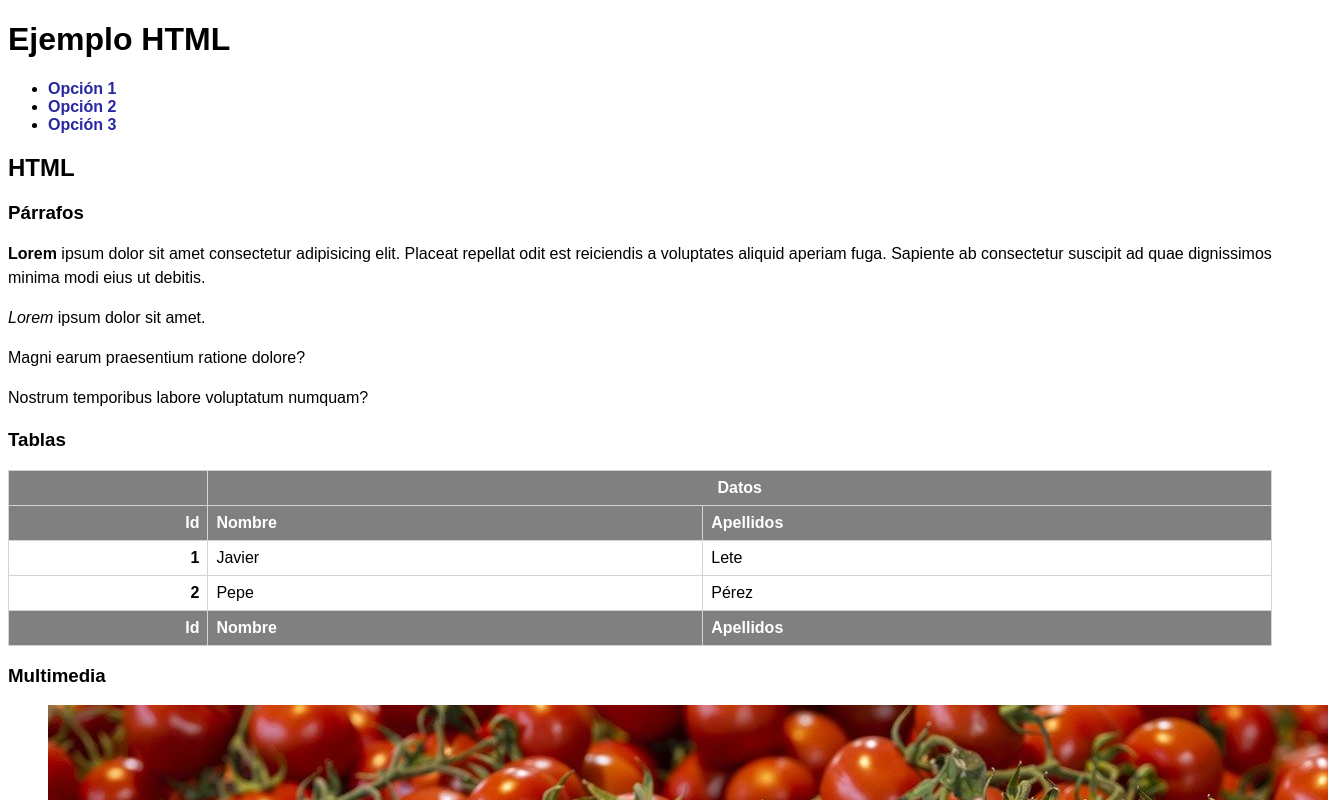
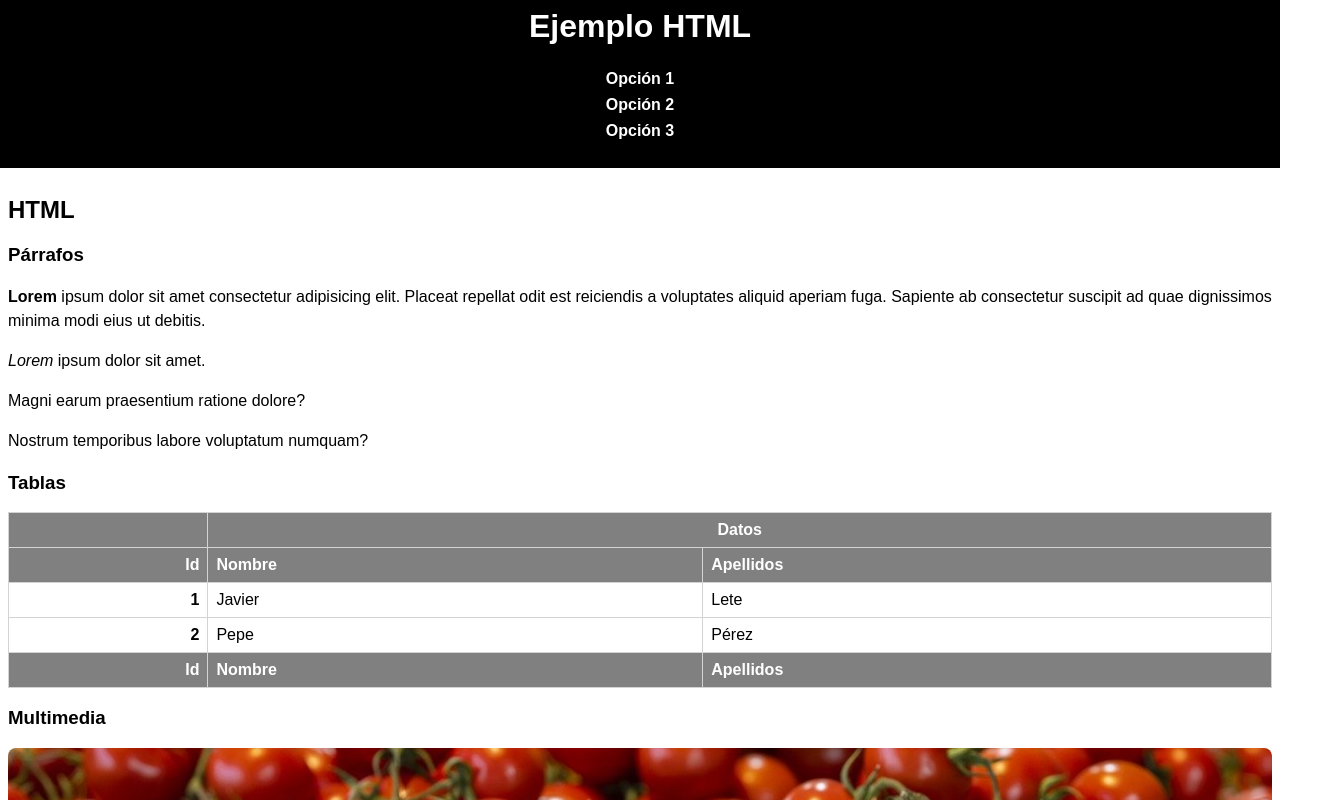
Before and after one commit to javierlete/frontend-2518, a plain HTML site: page index.html in a window 1280 px wide. Shown: the top 800 px of the page, 1328 px wide, since content can reach past the window. Drawn offline with Linux system fonts and the light colour scheme; a script that the page names is missing.

Commit message:
CSS básica

```diff
--- a/css/estilos.css
+++ b/css/estilos.css
@@ -1,10 +1,68 @@
+:root {
+    --color-tinta: black;
+    --color-fondo: white;
+    --color-fondo-suave: gray;
+    --color-linea: lightgray;
+    --color-enlace: rgb(40, 40, 162);
+    --redondeado: 0.5rem;
+    --hueco-grande: 0.5rem;
+    --hueco-peque: 0.25rem;
+}
+
+* {
+    box-sizing: border-box;
+
+    margin-left: 0;
+    margin-right: 0;
+}
+
 body {
     font-family: Arial, Helvetica, sans-serif;
+    margin: 0;
+
+    background-color: var(--color-fondo);
+    color: var(--color-tinta);
+
+}
+
+main {
+    padding: var(--hueco-grande)
+}
+
+header {
+    background-color: var(--color-tinta);
+    color: var(--color-fondo);
+    text-align: center;
+
+    padding: var(--hueco-grande);
+
+    & ul {
+        list-style: none;
+        padding-left: 0;
+    }
+
+    & a {
+        display: inline-block;
+        color: var(--color-fondo);
+        padding: var(--hueco-peque);
+        border-radius: var(--redondeado);
+    }
+
+    & a:hover {
+        background-color: var(--color-fondo);
+        color: var(--color-tinta);
+        text-decoration: none;
+    }
+}
+
+
+h1 {
+    margin-top: 0;
 }
 
 a {
     text-decoration: none;
-    color: rgb(40, 40, 162);
+    color: var(--color-enlace);
     font-weight: bold;;
 }
 
@@ -13,7 +71,7 @@ a:hover {
 }
 
 p {
-    line-height: 1.5rem;
+    line-height: calc(1rem + var(--hueco-grande));
 }
 
 table {
@@ -23,13 +81,13 @@ table {
 }
 
 thead, tfoot {
-    background-color: gray;
-    color: white;
+    background-color: var(--color-fondo-suave);
+    color: var(--color-fondo);
 }
 
 th, td {
-    padding: 0.5rem;
-    border: 1px solid lightgray;
+    padding: var(--hueco-grande);
+    border: 1px solid var(--color-linea);
 }
 
 thead tr:last-of-type th:first-of-type, tbody th, tfoot th:first-of-type {
@@ -39,3 +97,9 @@ thead tr:last-of-type th:first-of-type, tbody th, tfoot th:first-of-type {
 thead tr:last-of-type th:not(first-of-type), tbody td, tfoot th:not(:first-of-type) {
     text-align: left;
 }
+
+.tiktok-embed, img, figure, audio, video, iframe {
+    width: 100%;
+
+    border-radius: var(--redondeado);
+}
--- a/index.html
+++ b/index.html
@@ -92,7 +92,7 @@
                     src="https://www.google.com/maps/embed?pb=!1m18!1m12!1m3!1d2905.762082154642!2d-2.916172288838435!3d43.25640787788421!2m3!1f0!2f0!3f0!3m2!1i1024!2i768!4f13.1!3m3!1m2!1s0xd4e4fb46238d865%3A0xb671edfb1120ab06!2sIpartek%20Servicios%20Inform%C3%A1ticos!5e0!3m2!1ses!2ses!4v1693988454852!5m2!1ses!2ses"
                     width="600" height="450" style="border:0;" allowfullscreen="" loading="lazy"
                     referrerpolicy="no-referrer-when-downgrade"></iframe>
-                <iframe width="100%" height="300" scrolling="no" frameborder="no" allow="autoplay"
+                <iframe allow="autoplay"
                     src="https://w.soundcloud.com/player/?url=https%3A//api.soundcloud.com/playlists/1585151746&color=%23ff5500&auto_play=false&hide_related=false&show_comments=true&show_user=true&show_reposts=false&show_teaser=true&visual=true"></iframe>
                 <div
                     style="font-size: 10px; color: #cccccc;line-break: anywhere;word-break: normal;overflow: hidden;white-space: nowrap;text-overflow: ellipsis; font-family: Interstate,Lucida Grande,Lucida Sans Unicode,Lucida Sans,Garuda,Verdana,Tahoma,sans-serif;font-weight: 100;">
@@ -101,12 +101,12 @@
                         href="https://soundcloud.com/sc-playlists/sets/techno-pump" title="Techno Pump" target="_blank"
                         style="color: #cccccc; text-decoration: none;">Techno Pump</a>
                 </div>
-                <iframe width="560" height="315" src="https://www.youtube.com/embed/msSc7Mv0QHY?si=XfkehfP6XrkypfD-"
-                    title="YouTube video player" frameborder="0"
+                <iframe src="https://www.youtube.com/embed/msSc7Mv0QHY?si=XfkehfP6XrkypfD-"
+                    title="YouTube video player"
                     allow="accelerometer; autoplay; clipboard-write; encrypted-media; gyroscope; picture-in-picture; web-share"
                     allowfullscreen></iframe>
                 <blockquote class="tiktok-embed" cite="https://www.tiktok.com/@le.benyi/video/7263909766055972101"
-                    data-video-id="7263909766055972101" style="max-width: 605px;min-width: 325px;">
+                    data-video-id="7263909766055972101">
                     <section> <a target="_blank" title="@le.benyi"
                             href="https://www.tiktok.com/@le.benyi?refer=embed">@le.benyi</a> Real, soy Batman <a
                             title="batman" target="_blank"
@@ -164,7 +164,7 @@
                             <option value="3">Tres</option>
                         </select>
 
-                        <textarea name="" id="" cols="30" rows="10"></textarea>
+                        <textarea cols="30" rows="10"></textarea>
                     </fieldset>
                 </form>
             </section>
```
Also changed, not shown: 1 other file.
